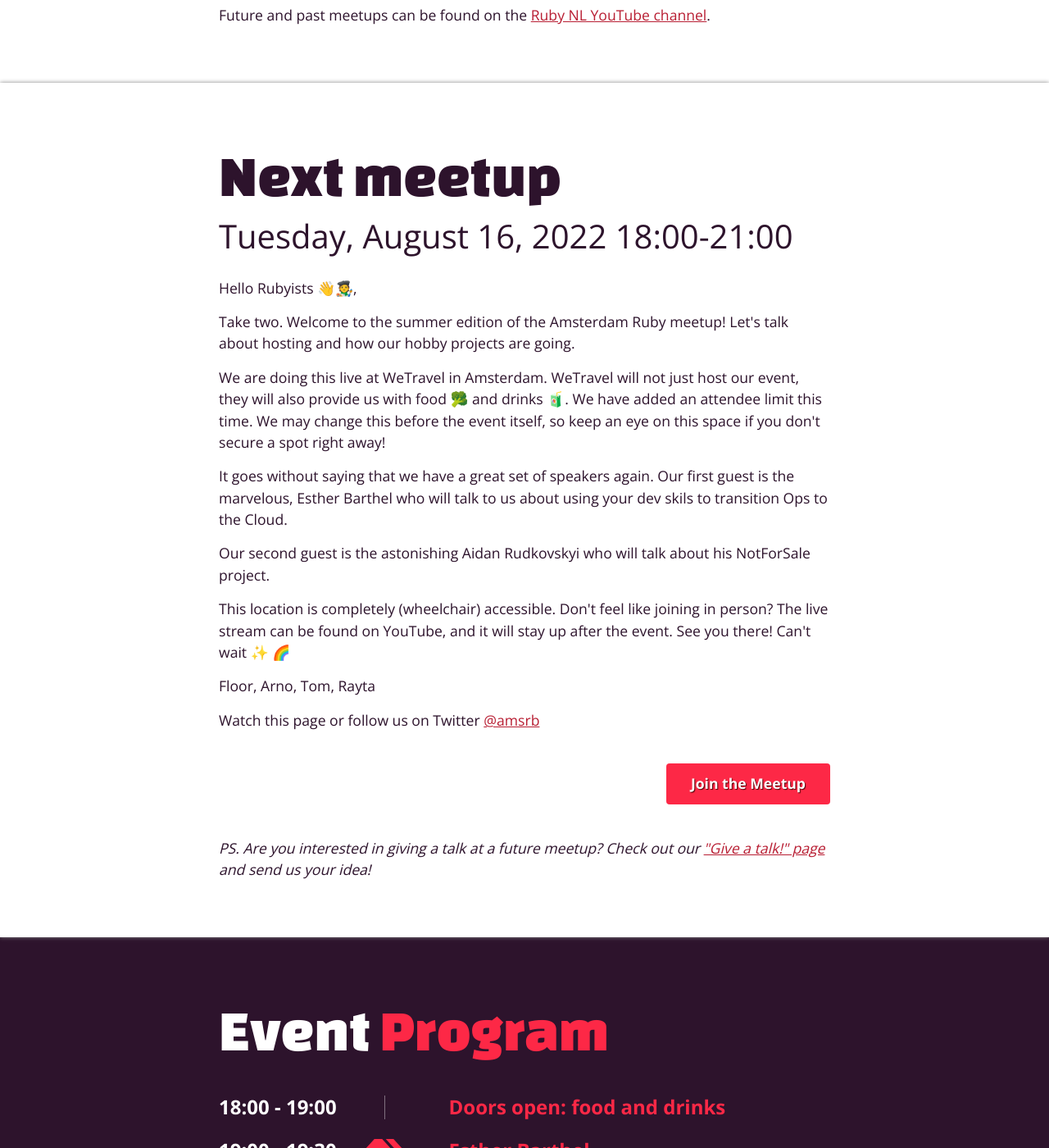
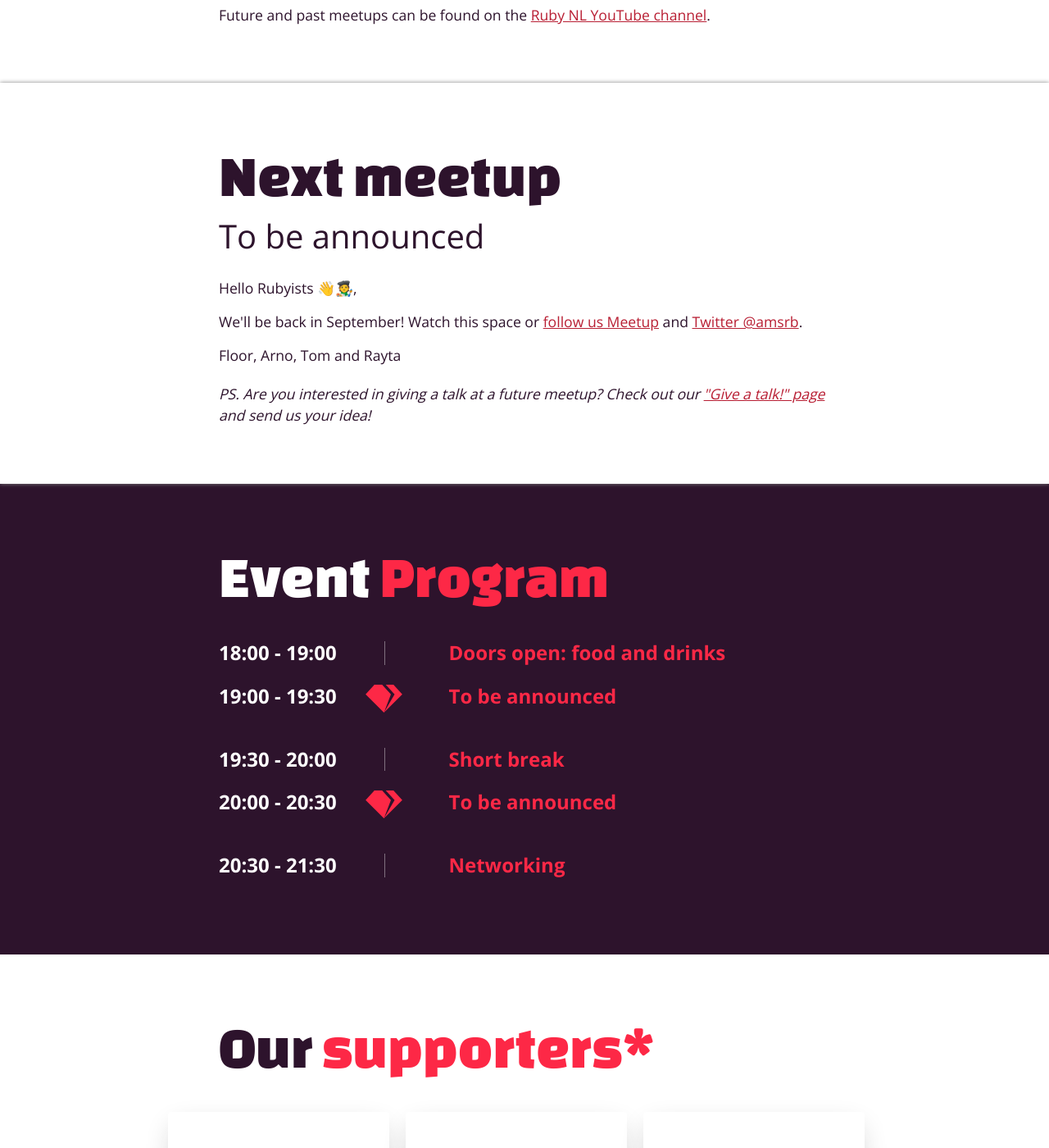
Before and after one commit to amsrb/amsrb.github.com, a Jekyll site: the page built from index.html, in a window 1280 px wide and 1400 px high, scrolled down 1087 px. Shown: the whole window at 82% size. Built offline with Jekyll 4.4.1, drawn with Linux system fonts in a browser that asks for light colours; some of the changed text lies outside the part shown.

Commit message:
Update homepage with to be announced event
More details soon!

```diff
--- a/index.html
+++ b/index.html
@@ -3,7 +3,7 @@ layout: default
 page_class: "home"
 description: "Welcome to the Amsterdam Ruby meetup group! RSVP for our next event or catch up on the last event."
 livestream_link: "https://www.youtube-nocookie.com/embed/Sqqb2fG74Rw"
-meetup_link: "https://www.meetup.com/amsterdam-rb/events/287350234/"
+meetup_link: ""
 ---
 
 <section class="hero" id="hero">
@@ -38,29 +38,13 @@ meetup_link: "https://www.meetup.com/amsterdam-rb/events/287350234/"
   <section class="meetup2 light-content content-with-shadow" id="meetup">
     <div class="wrap">
       <h2 class="big">Next meetup</h2>
-      <p class="date">Tuesday, August 16, 2022 18:00-21:00</p>
+      <p class="date">To be announced</p>
       <div class="text-content">
         <p>Hello Rubyists 👋🧑‍🎨,</p>
 
-        <p>Take two. Welcome to the summer edition of the Amsterdam Ruby meetup! Let's talk about hosting and how our hobby projects are going.</p>
+        <p>We'll be back in September! Watch this space or <a href="https://www.meetup.com/Amsterdam-rb/">follow us Meetup</a> and <a href="https://twitter.com/amsrb/">Twitter @amsrb</a>.</p>
 
-        <p>We are doing this live at WeTravel in Amsterdam. WeTravel will not just host our event, they will also provide us with food 🥦 and drinks 🧃. We have added an attendee limit this time. We may change this before the event itself, so keep an eye on this space if you don't secure a spot right away!</p>
-
-        <p>
-          It goes without saying that we have a great set of speakers again.
-          Our first guest is the marvelous, Esther Barthel who will talk to us about using your dev skils to transition Ops to the Cloud.
-        </p>
-
-        <p>Our second guest is the astonishing Aidan Rudkovskyi who will talk about his NotForSale project.</p>
-
-        <p>
-          This location is completely (wheelchair) accessible. Don't feel like joining in person? The live stream can be found on YouTube, and it will stay up after the event.
-          See you there! Can't wait ✨ 🌈
-        </p>
-
-        <p>Floor, Arno, Tom, Rayta</p>
-
-        <p>Watch this page or follow us on Twitter <a href="https://twitter.com/amsrb">@amsrb</a></p>
+        <p>Floor, Arno, Tom and Rayta</p>
       </div>
 
       {% comment %}
@@ -91,8 +75,8 @@ meetup_link: "https://www.meetup.com/amsterdam-rb/events/287350234/"
       <div class="entry entry-with-icon">
         <div class="time">19:00 - 19:30</div>
         <div class="details">
-          <div class="entry-name speaker">Esther Barthel</div>
-          <div class="title">Transitioning Ops to the Cloud, adding Dev skills to the mix</div>
+          <div class="entry-name speaker">To be announced</div>
+          <div class="title"></div>
         </div>
       </div>
       <div class="entry">
@@ -104,8 +88,8 @@ meetup_link: "https://www.meetup.com/amsterdam-rb/events/287350234/"
       <div class="entry entry-with-icon">
         <div class="time">20:00 - 20:30</div>
         <div class="details">
-          <div class="entry-name speaker">Aidan Rudkovskyi</div>
-          <div class="title">The NotForSale project</div>
+          <div class="entry-name speaker">To be announced</div>
+          <div class="title"></div>
         </div>
       </div>
       <div class="entry">
```
